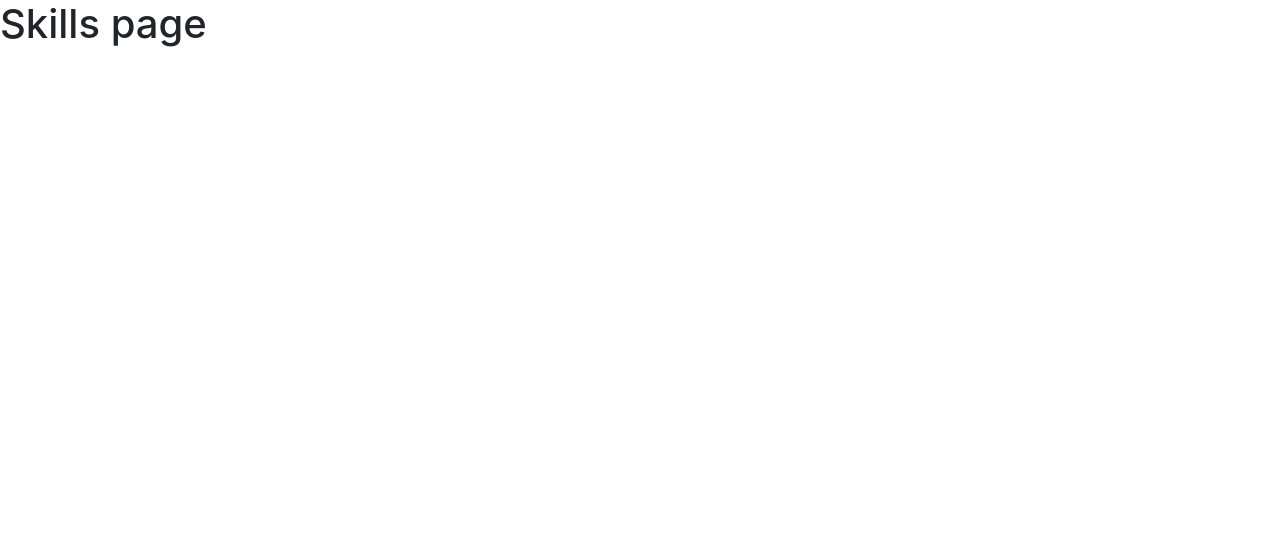
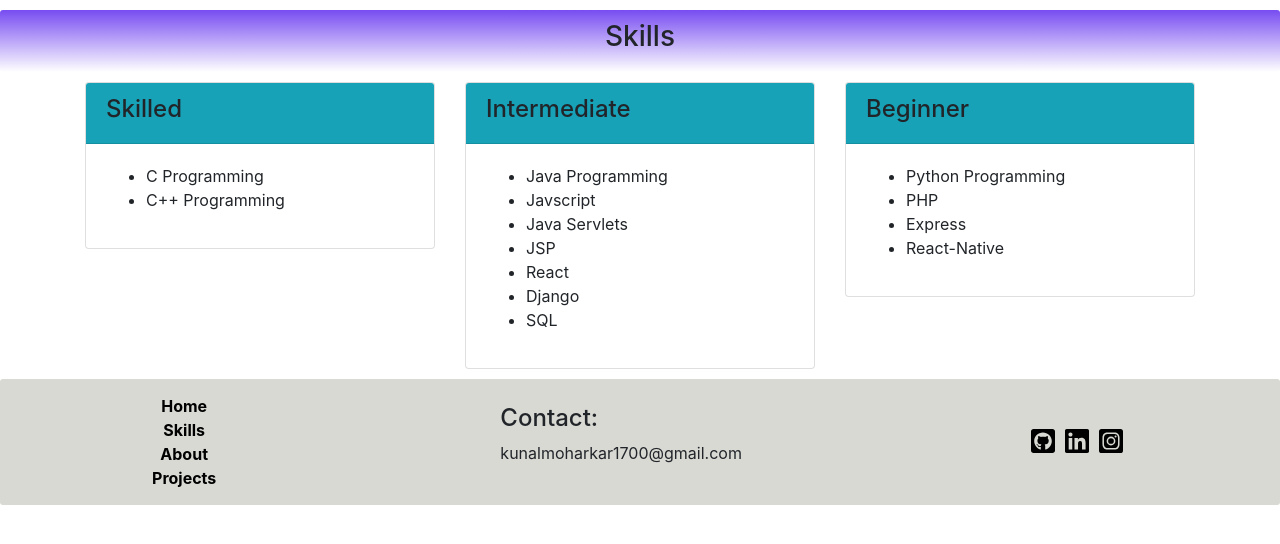
Before and after one commit to KunalMoharkar/portfolio, a React (Create React App) app: page /Skills in a window 1280 px wide. Shown: the top 544 px of the page. Built offline with nearby package versions, Linux system fonts and the light colour scheme.

Commit message:
some changes

```diff
--- a/package.json
+++ b/package.json
@@ -2,6 +2,7 @@
   "name": "portfolio",
   "version": "0.1.0",
   "private": true,
+  "homepage": "http://KunalMoharkar.github.io/portfolio",
   "dependencies": {
     "@fortawesome/fontawesome-svg-core": "^1.2.30",
     "@fortawesome/free-brands-svg-icons": "^5.14.0",
@@ -11,12 +12,16 @@
     "@testing-library/jest-dom": "^4.2.4",
     "@testing-library/react": "^9.5.0",
     "@testing-library/user-event": "^7.2.1",
+    "gh-pages": "^3.1.0",
+    "github-pages": "^3.0.2",
     "react": "^16.13.1",
     "react-dom": "^16.13.1",
     "react-router-dom": "^5.2.0",
     "react-scripts": "3.4.3"
   },
   "scripts": {
+    "predeploy": "npm run build",
+    "deploy": "gh-pages -d build",
     "start": "react-scripts start",
     "build": "react-scripts build",
     "test": "react-scripts test",
--- a/src/components/about.js
+++ b/src/components/about.js
@@ -1,8 +1,28 @@
 import React from 'react';
+import {Footer} from './footer';
+import {Header} from './header';
+import '../css/about.css'
 
 export const About=()=>{
 
     return(
-        <h1>About page</h1>
+        <div>
+            <Header text="About"/>
+                <div className="container">
+                 <div className="aboutTextContainer" >
+                    <p className="aboutText">
+                    Hello, I am <b>Kunal Moharkar</b> Pre Final year Computer Science And Engineering student at <b>VNIT, Nagpur. </b>
+                    As it is rightly said that <span><i>"The day you stop learning is the day you start deteriorating." </i></span>
+                    I am in a constant hunt for aquiring new skills.
+                    I love thinking about problems, new ideas and bring them to life thorough my code.
+                    The world of web development Fasinates so I keep on experimenting with new techs and frameworks.
+                  </p>
+                    </div>
+                    <div className="buttonContainer">
+                        <button className="btn btn-primary resumeButton">View Resume</button>
+                    </div>
+                </div>
+            <Footer/>
+        </div>
     )
 }
--- a/src/components/header.js
+++ b/src/components/header.js
@@ -0,0 +1,8 @@
+import React from 'react';
+import "../css/header.css";
+
+export const Header=(props)=>(
+    <div className="header">
+    <h3>{props.text}</h3>
+    </div>
+)
--- a/src/components/projects.js
+++ b/src/components/projects.js
@@ -1,27 +1,41 @@
 import React from 'react';
 import '../css/projects.css';
 import {Footer} from './footer';
+import {Header} from './header';
+import {ProjectList} from '../data/projects';
+import { FontAwesomeIcon } from '@fortawesome/react-fontawesome';
+import { faExternalLinkAlt } from '@fortawesome/free-solid-svg-icons';
 
 export const Projects=()=>{
 
     return(
 
         <div>
+            <Header text="Projects"/>
             <div className="container">
-                <div className="header">
-                    <h3>Projects</h3>
-                </div>
-
                 <div className="projectContainer">
                     <ul>
+                        {
+
+                        ProjectList.map((project)=>{
+
+                            return(
                                     <li>
                                         <div className="projectHeader">
-                                <h6>Project Name</h6>
+                                            <a href={project.links[0]} className="iconLink">{project.name}</a>
                                         </div>
                                         <div className="projectDescription">
-                                <p>project description</p>
+                                            <p>{project.description}</p>
+                                        </div>
+                                            <div className="projectFooter">
                                         </div>
                                     </li>
+                                )
+
+                             })
+
+                    }
+
                     </ul>
                 </div>
 
--- a/src/components/routes.js
+++ b/src/components/routes.js
@@ -10,7 +10,7 @@ export const Routes=()=>{
     return(
 
         <Switch>
-            <Route exact path={"/"} component={Home}/>
+            <Route exact path={process.env.PUBLIC_URL+"/"} component={Home}/>
             <Route exact path={"/About/"} component={About}/>
             <Route exact path={"/Skills/"} component={Skills}/>
             <Route exact path={"/Projects/"} component={Projects}/>
--- a/src/components/skills.js
+++ b/src/components/skills.js
@@ -1,8 +1,65 @@
 import React from 'react';
+import {Footer} from './footer';
+import {Header} from './header';
+import '../css/skills.css'
 
 export const Skills=()=>{
 
-    return(
-        <h1>Skills page</h1>
-    )
+        return(
+            <div>
+                <Header text="Skills"/>
+                    <div className="container">
+                        <div className="row">
+                            <div className="col-sm-4">
+                                <div className="card">
+                                    <div className="card-header bg-info">
+                                        <h4>Skilled</h4>
+                                    </div>
+                                    <div className="card-body">
+                                        <ul>
+                                            <li>C Programming</li>
+                                            <li>C++ Programming</li>
+                                        </ul>
+                                    </div>
+                                </div>
+                            </div>
+                            <div className="col-sm-4">
+                                <div className="card">
+                                    <div className="card-header bg-info">
+                                        <h4>Intermediate</h4>
+                                    </div>
+                                    <div className="card-body">
+                                        <ul>
+                                            <li>Java Programming</li>
+                                            <li>Javscript</li>
+                                            <li>Java Servlets</li>
+                                            <li>JSP</li>
+                                            <li>React</li>
+                                            <li>Django</li>
+                                            <li>SQL</li>
+                                        </ul>
+                                    </div>
+                                </div>
+                            </div>
+                            <div className="col-sm-4">
+                                <div className="card">
+                                    <div className="card-header bg-info">
+                                        <h4>Beginner</h4>
+                                    </div>
+                                    <div className="card-body">
+                                        <ul>
+                                            <li>Python Programming</li>
+                                            <li>PHP</li>
+                                            <li>Express</li>
+                                            <li>React-Native</li>
+                                        </ul>
+                                    </div>
+                                </div>
+                            </div>
+                        </div>
+                    </div>
+                <Footer/>
+            </div>
+        )
+
 }
--- /dev/null
+++ b/src/css/about.css
@@ -0,0 +1,41 @@
+.blockquote{
+
+    text-align: center;
+    font-size: 1.4rem;
+    opacity : 0.5;
+
+}
+
+.aboutTextContainer{
+
+    text-align: justify;
+}
+
+.buttonContainer{
+    display: flex;
+    justify-content: center;
+    align-items: center;
+}
+
+.resumeButton{
+
+    border-radius: 15px;
+    padding:10px;
+    margin:4px;
+    color:white;
+    background-color: darkblue;
+
+}
+
+.resumeButton:hover{
+    background-color:white;
+    color: blue;
+    border : 1px solid black;
+}
+
+.aboutText{
+
+    font-family:'Trebuchet MS', 'Lucida Sans Unicode', 'Lucida Grande', 'Lucida Sans', Arial, sans-serif;
+    font-size: 1.2rem;
+    letter-spacing: 1px;
+}
--- a/src/css/footer.css
+++ b/src/css/footer.css
@@ -7,6 +7,7 @@
     justify-content: space-around;
     background-color: #d9d9d4;
     padding:10px;
+    margin-top:10px;
     border-radius:3px;
 
 }
--- /dev/null
+++ b/src/css/header.css
@@ -0,0 +1,10 @@
+.header{
+
+    text-align: center;
+    padding: 10px;
+    margin-top: 10px;
+    margin-bottom: 10px;
+    border-radius: 3px;
+    background-image: linear-gradient(#774CF1,white);
+
+}
--- a/src/css/projects.css
+++ b/src/css/projects.css
@@ -1,16 +1,43 @@
-.header{
 
-    text-align: center;
-    padding: 10px;
-    margin-top: 10px;
-    margin-bottom: 10px;
-    border-radius: 3px;
-    background-image: linear-gradient(#774CF1,white);
+.projectDescription{
+    margin-bottom:0px;
+}
+
+.projectHeaderText{
+    text-decoration: none;
+    color: black;
+    font-weight: bold;
+}
+
+.projectFooter{
+
+    display: flex;
+    justify-content:flex-end;
+    align-items: flex-start;
+    margin-top:0px;
 
 }
 
+.projectTags{
 
+    display: flex;
+    justify-content: flex-start;
+    align-items:flex-start;
+}
+.projectLinks{
 
+    display: flex;
+    justify-content: flex-start;
+    align-items: flex-start;
+}
+
+.tagContainer{
+
+    border:2px solid black;
+    border-radius: 15px;
+    padding:1px;
+    margin-left: 2px;
+}
 .name{
     font-size:x-large;
     font-family:'Trebuchet MS', 'Lucida Sans Unicode', 'Lucida Grande', 'Lucida Sans', Arial, sans-serif;
--- /dev/null
+++ b/src/data/projects.js
@@ -0,0 +1,54 @@
+import React from 'react';
+
+export const ProjectList = [
+
+    {
+        "name":"Projects Corner",
+        "description":"Web application to facilitate the process of project application and approval on campus",
+        "tags":["Django","Django-REST","React","JWT"],
+        "isdeployed":false,
+        "links":["https://github.com/KunalMoharkar",""]
+    },
+
+    {
+        "name":"Proserv",
+        "description":"Platform to connect users with service providers",
+        "tags":["Java servlets","JSP","AJAX","MYSQL"],
+        "isdeployed":false,
+        "links":["https://github.com/KunalMoharkar",""]
+    },
+
+    {
+        "name":"Compkit",
+        "description":"Mobile application having useful resources for Programmers",
+        "tags":["React-Native","Expo"],
+        "isdeployed":true,
+        "links":["https://github.com/KunalMoharkar",""]
+    },
+
+    {
+        "name":"Newscollector",
+        "description":"Web app providing latest news updates  using API's",
+        "tags":["React"],
+        "isdeployed":false,
+        "links":["https://github.com/KunalMoharkar",""]
+    },
+
+    {
+        "name":"Quizit",
+        "description":"Platform to host MCQ practice test",
+        "tags":["Django"],
+        "isdeployed":false,
+        "links":["https://github.com/KunalMoharkar",""]
+
+    },
+
+    {
+        "name":"Heapsim",
+        "description":"Simulation of Heapsort Algorithm on ASCII array",
+        "tags":["React"],
+        "isdeployed":true,
+        "links":["https://github.com/KunalMoharkar",""]
+    },
+
+]
```
Also changed, not shown: src/css/skills.css (added), 1 other file (tests, documents, lock files or other folders). Lines whose indentation alone changed are shown as unchanged.
